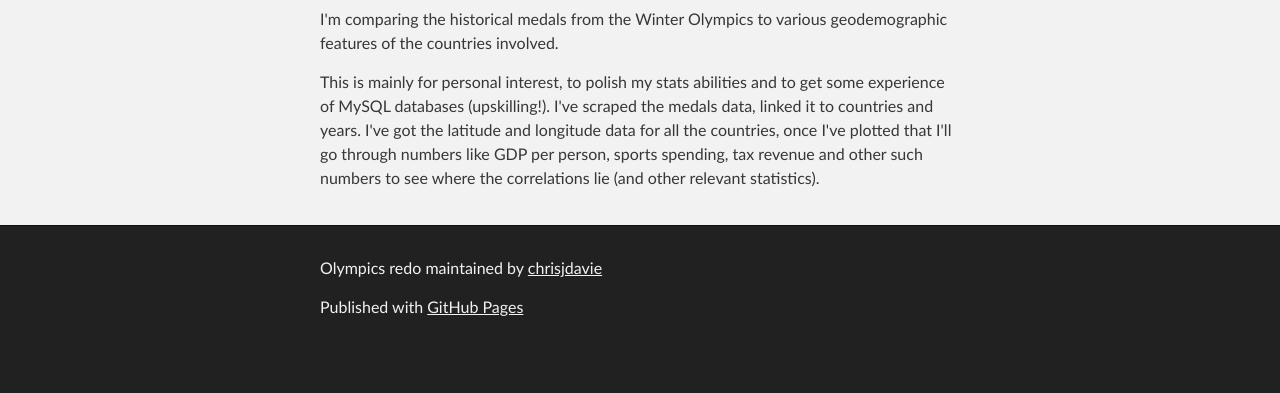
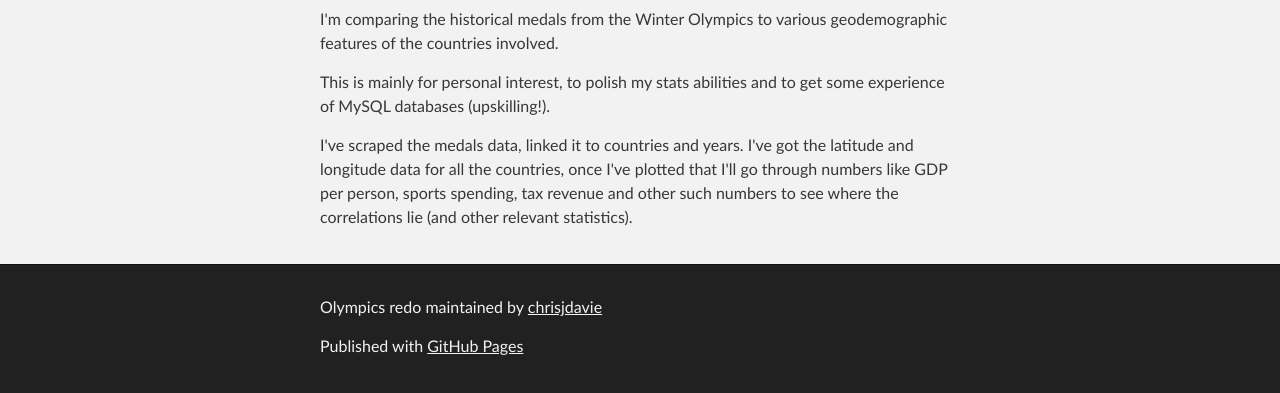
Before and after one commit to chrisjdavie/Olympics_redo, a plain HTML site: page index.html in a window 1280 px wide. Shown: the part 407-800 px from the top of the page. Drawn offline with Linux system fonts and the light colour scheme.

```diff
--- a/index.html
+++ b/index.html
@@ -36,7 +36,9 @@
 
 <p>I'm comparing the historical medals from the Winter Olympics to various geodemographic features of the countries involved.</p>
 
-<p>This is mainly for personal interest, to polish my stats abilities and to get some experience of MySQL databases (upskilling!).  I've scraped the medals data, linked it to countries and years.  I've got the latitude and longitude data for all the countries, once I've plotted that I'll go through numbers like GDP per person, sports spending, tax revenue and other such numbers to see where the correlations lie (and other relevant statistics).</p>
+<p>This is mainly for personal interest, to polish my stats abilities and to get some experience of MySQL databases (upskilling!).  </p>
+
+<p>I've scraped the medals data, linked it to countries and years.  I've got the latitude and longitude data for all the countries, once I've plotted that I'll go through numbers like GDP per person, sports spending, tax revenue and other such numbers to see where the correlations lie (and other relevant statistics).</p>
       </section>
     </div>
 
--- a/params.json
+++ b/params.json
@@ -1 +1 @@
-{"name":"Olympics redo","tagline":"Statistical analysis of the winter olympics.  Github thinks my Python is OpenEdge ABL","body":"# A statistical analysis of the Winter Olympics\r\n\r\nI'm comparing the historical medals from the Winter Olympics to various geodemographic features of the countries involved.\r\n\r\nThis is mainly for personal interest, to polish my stats abilities and to get some experience of MySQL databases (upskilling!).  I've scraped the medals data, linked it to countries and years.  I've got the latitude and longitude data for all the countries, once I've plotted that I'll go through numbers like GDP per person, sports spending, tax revenue and other such numbers to see where the correlations lie (and other relevant statistics).\r\n","google":"","note":"Don't delete this file! It's used internally to help with page regeneration."}
+{"name":"Olympics redo","tagline":"Statistical analysis of the winter olympics.  Github thinks my Python is OpenEdge ABL","body":"# A statistical analysis of the Winter Olympics\r\n\r\nI'm comparing the historical medals from the Winter Olympics to various geodemographic features of the countries involved.\r\n\r\nThis is mainly for personal interest, to polish my stats abilities and to get some experience of MySQL databases (upskilling!).  \r\n\r\nI've scraped the medals data, linked it to countries and years.  I've got the latitude and longitude data for all the countries, once I've plotted that I'll go through numbers like GDP per person, sports spending, tax revenue and other such numbers to see where the correlations lie (and other relevant statistics).\r\n","google":"","note":"Don't delete this file! It's used internally to help with page regeneration."}
```
